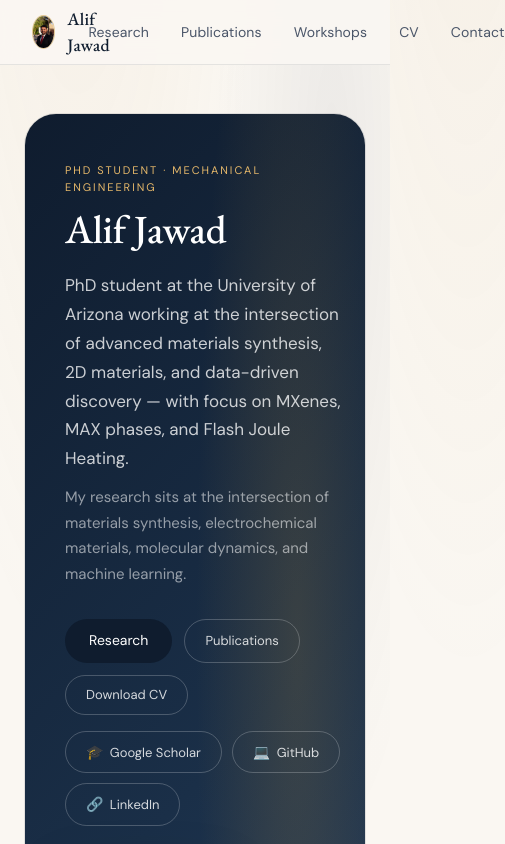
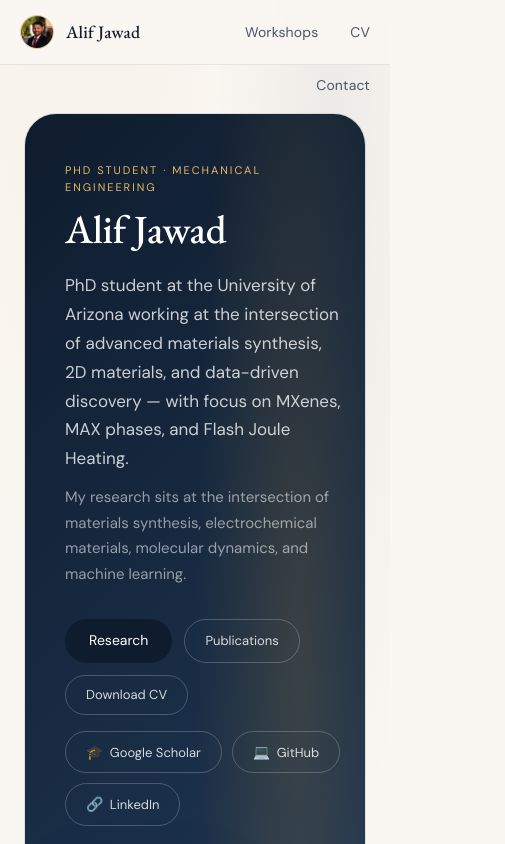
Before and after one commit to Alif1831/academic-site, a Next.js app: page / in a window 390 px wide. Shown: the top 844 px of the page, 505 px wide, since content can reach past the window. Built offline with nearby package versions, Linux system fonts and the light colour scheme.

Commit message:
Fix mobile nav: wrap to two rows instead of horizontal scroll

```diff
--- a/app/globals.css
+++ b/app/globals.css
@@ -167,9 +167,18 @@ body {
 }
 .site-header-inner {
   max-width: 72rem; margin: 0 auto;
-  padding: 0 2rem;
+  padding: 0 1.25rem;
   display: flex; align-items: center; justify-content: space-between;
   height: 4rem;
+  gap: 1rem;
+}
+.nav-links {
+  display: flex;
+  flex-wrap: wrap;
+  gap: 0.25rem 1.25rem;
+  align-items: center;
+  justify-content: flex-end;
+  max-width: 60%;
 }
 .nav-brand {
   display: flex; align-items: center; gap: 0.75rem;
```
